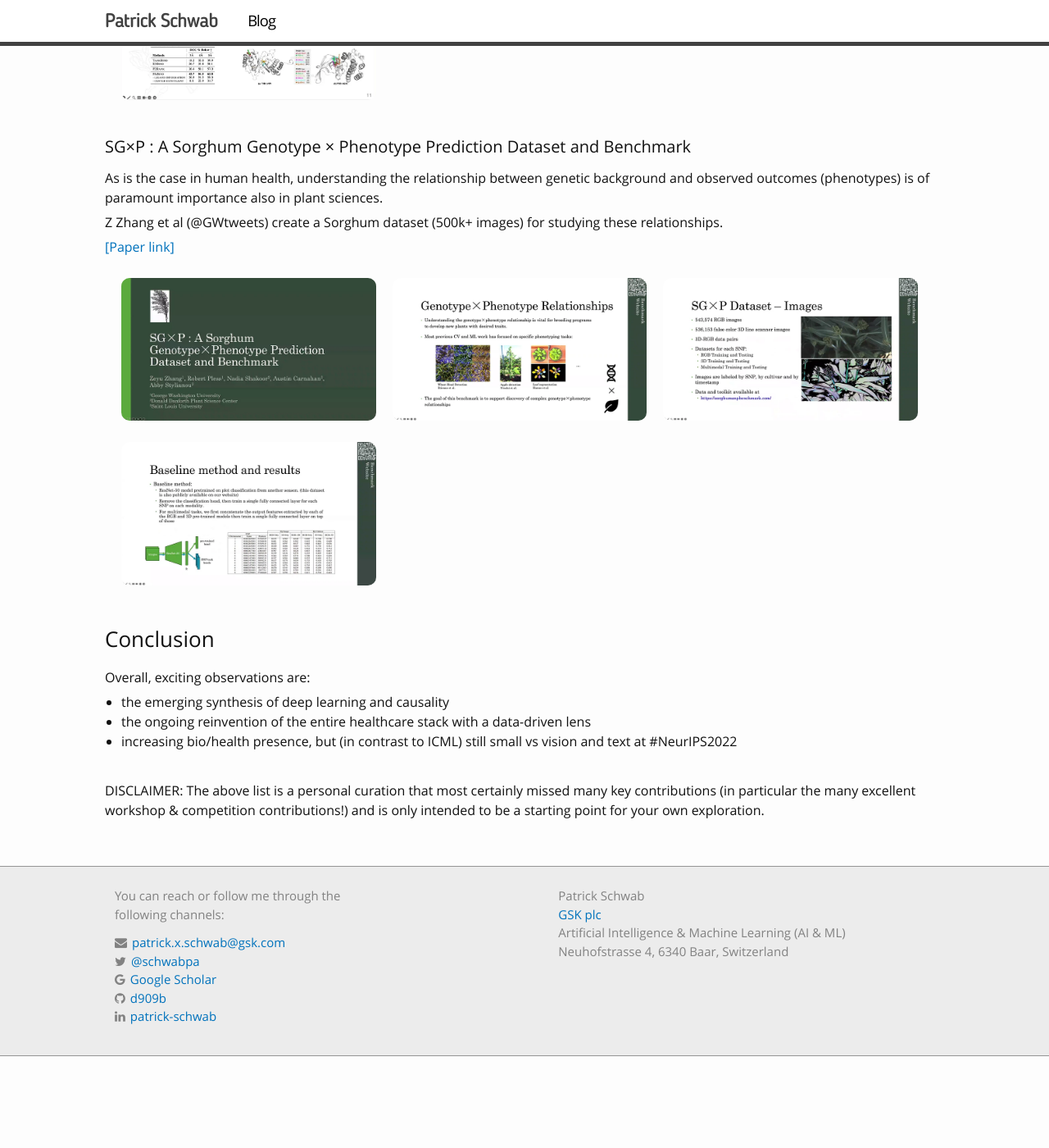
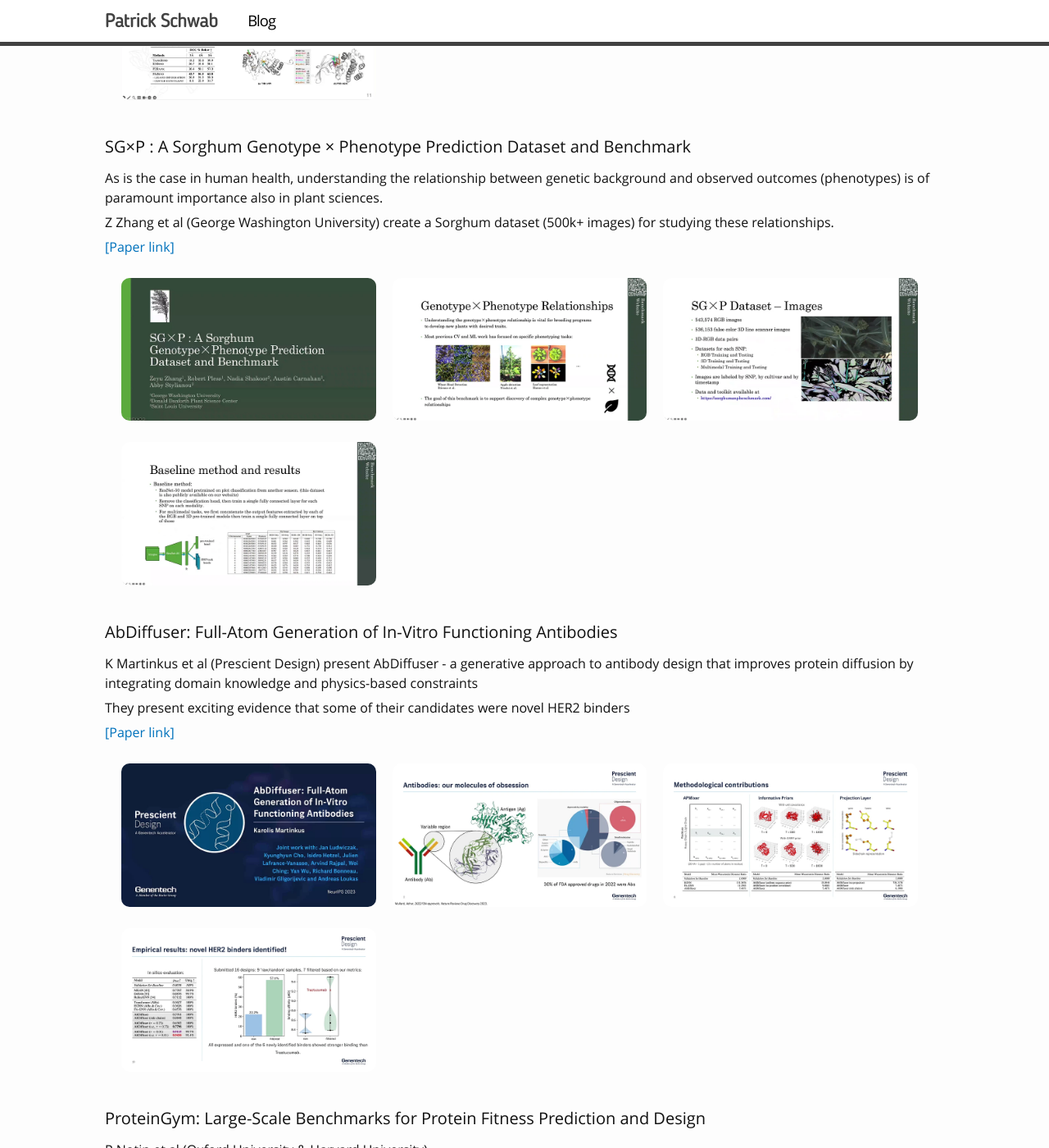
Before and after one commit to d909b/d909b.github.io, a Jekyll site: the page built from _posts/2023-12-16-neurips2023.md, in a window 1280 px wide and 1400 px high, scrolled down 6007 px. Shown: the whole window at 82% size. Built offline with Jekyll 4.4.1, drawn with Linux system fonts in a browser that asks for light colours; nearby versions of some CDN libraries; library files that are not in the unit come from our copies; before the commit the page ends 7295 px from its top, so only the background shows below that; some of the changed text lies outside the part shown.

Commit message:
neurips 2023 start

```diff
--- a/_posts/2023-12-16-neurips2023.md
+++ b/_posts/2023-12-16-neurips2023.md
@@ -5,7 +5,7 @@ subtitle: What happened in health and bio at NeurIPS 2023?
 howlong: 5 min
 comments: false
 author: Patrick Schwab
-image: http://schwabpatrick.com/img/neurips23/neurips23-img.png
+image: http://schwabpatrick.com/img/neurips23-img.png
 twitter: https://twitter.com/schwabpa/status/1599423696048832512?s=20
 tags:
 - conference review
@@ -105,7 +105,7 @@ They show scale benefits performance on species classification.
 
 <h4>Protein Design with Guided Discrete Diffusion</h4>
 
-N Gruver et al (@PrescientDesign) present a discrete guided diffusion approach to antibody (Ab) design that leverages multi-objective optimisation to optimize Ab properties.
+N Gruver et al (Prescient Design) present a discrete guided diffusion approach to antibody (Ab) design that leverages multi-objective optimisation to optimize Ab properties.
 
 They show impressive improvements in iterative experimental rounds in binding and expression of Ab candidates.
 
@@ -152,7 +152,7 @@ Their approach combines pocket prediction and docking and achieves SOTA quantita
 
 As is the case in human health, understanding the relationship between genetic background and observed outcomes (phenotypes) is of paramount importance also in plant sciences.
 
-Z Zhang et al (@GWtweets) create a Sorghum dataset (500k+ images) for studying these relationships.
+Z Zhang et al (George Washington University) create a Sorghum dataset (500k+ images) for studying these relationships.
 
 <a href="https://github.com/SLUVisLab/sorghum_snp_prediction">[Paper link]</a>
 
@@ -161,6 +161,34 @@ Z Zhang et al (@GWtweets) create a Sorghum dataset (500k+ images) for studying t
 <galleryitem src="http://schwabpatrick.com/img/neurips2023/ps2.png"></galleryitem>
 <galleryitem src="http://schwabpatrick.com/img/neurips2023/ps3.png"></galleryitem>
 <galleryitem src="http://schwabpatrick.com/img/neurips2023/ps4.png"></galleryitem>
+</div>
+
+<h4>AbDiffuser: Full-Atom Generation of In-Vitro Functioning Antibodies</h4>
+
+K Martinkus et al (Prescient Design) present AbDiffuser - a generative approach to antibody design that improves protein diffusion by integrating domain knowledge and physics-based constraints
+
+They present exciting evidence that some of their candidates were novel HER2 binders
+
+<a href="https://arxiv.org/abs/2308.05027">[Paper link]</a>
+
+<div class="gallery">
+<galleryitem src="http://schwabpatrick.com/img/neurips2023/ab1.png"></galleryitem>
+<galleryitem src="http://schwabpatrick.com/img/neurips2023/ab2.png"></galleryitem>
+<galleryitem src="http://schwabpatrick.com/img/neurips2023/ab3.png"></galleryitem>
+<galleryitem src="http://schwabpatrick.com/img/neurips2023/ab4.png"></galleryitem>
+</div>
+
+<h4>ProteinGym: Large-Scale Benchmarks for Protein Fitness Prediction and Design</h4>
+
+P Notin et al (Oxford University & Harvard University)
+
+<a href="https://www.biorxiv.org/content/10.1101/2023.12.07.570727v1">[Paper link]</a>
+
+<div class="gallery">
+<galleryitem src="http://schwabpatrick.com/img/neurips2023/pg1.png"></galleryitem>
+<galleryitem src="http://schwabpatrick.com/img/neurips2023/pg2.png"></galleryitem>
+<galleryitem src="http://schwabpatrick.com/img/neurips2023/pg3.png"></galleryitem>
+<galleryitem src="http://schwabpatrick.com/img/neurips2023/pg4.png"></galleryitem>
 </div>
 
 <h3>Conclusion</h3>
```
Also changed, not shown: img/neurips2023/ab1.png (added), img/neurips2023/ab2.png (added), img/neurips2023/ab3.png (added), img/neurips2023/ab4.png (added), img/neurips2023/pg1.png (added), img/neurips2023/pg2.png (added), img/neurips2023/pg3.png (added), img/neurips2023/pg4.png (added), img/neurips23-img.png (added).
